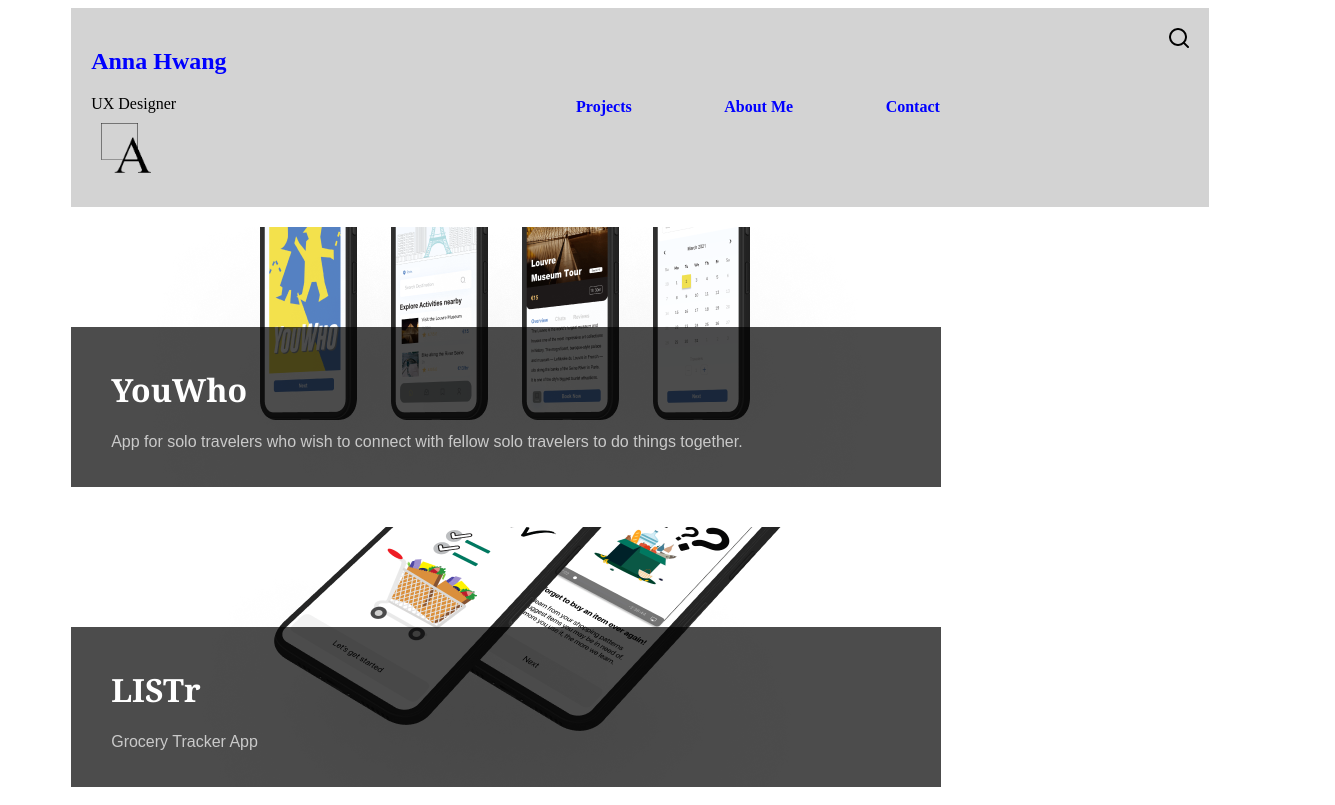
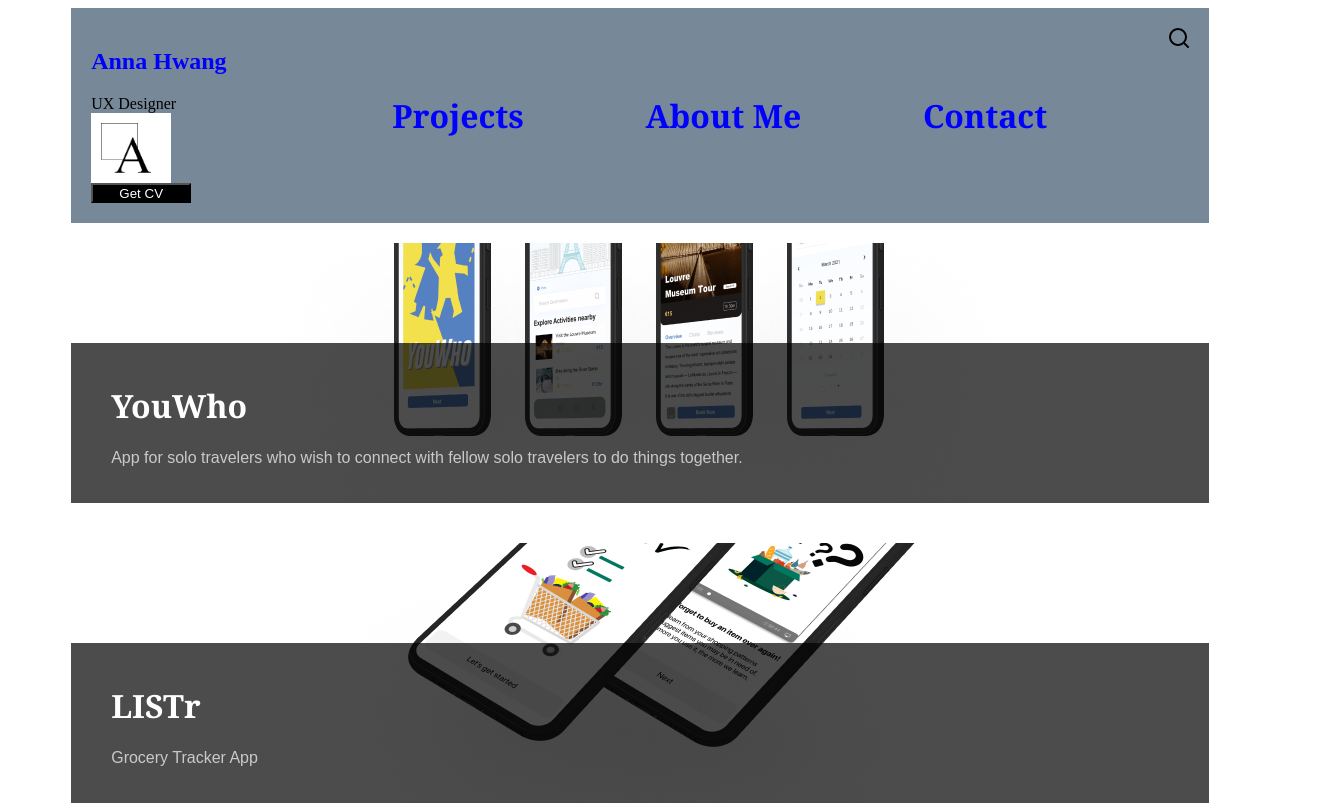
Before and after one commit to annahwang-uxui/UX_UI_HW_17, a plain HTML site: page index.html in a window 1280 px wide. Shown: the top 805 px of the page, 1335 px wide, since content can reach past the window. Drawn offline with Linux system fonts and the light colour scheme.

Commit message:
Updated CSS
layout and scaled rows

```diff
--- a/index.html
+++ b/index.html
@@ -1,7 +1,7 @@
 <!DOCTYPE html>
 
 <head>
-    <title>Anna Hwang - UI/UX designer</title>
+    <title>Anna Hwang -UX designer</title>
     <link rel="stylesheet" type="text/css" href="style.css">
 </head>
 
@@ -9,18 +9,21 @@
 
     <!-- Nav HTML -->
     <nav id="navBar">
-        <div id="profile">
+        <div class="profile">
             <h1>Anna Hwang</h1>
             <div>UX Designer</div>
             <div class="logo">
                 <img id="alogo" src="images/logo.png" alt="">
             </div>
+            <div class="cv">
+                <button>Get CV</button>
+            </div>
         </div>
 
         <div id="navigation">
-            <p class="highlight">Projects</p>
-            <p>About Me</p>
-            <p>Contact</p>
+            <p class="nav">Projects</p>
+            <p class="nav">About Me</p>
+            <p class="nav">Contact</p>
         </div>
         <div class="icons">
             <img src="images/search.png">
--- a/style.css
+++ b/style.css
@@ -1,25 +1,40 @@
 /* Navigation styles */
-#logo {
+.logo {
     background: white;
+    height: 70px;
+    width: 80px;
 }
 
 #navBar {
     display: flex;
     flex-direction: row;
     margin: 0px 5%;
-    background-color: lightgray;
+    background-color: lightslategray;
     padding: 20px;
     justify-content: space-between;
+}
+
+button {
+    background-color: black;
+    color: white;
+    height: 20px;
+    width: 100px;
+}
+button:hover {
+    background-color: blue;
 }
 
 #alogo {
     height: 50px;
     margin: 10px;
 }
-#profile {
+.profile {
     display: flex;
     flex-direction: column;
-    width: 20vw;
+    width: 20%;
+}
+h1:hover {
+    color: yellow;
 }
 
 #navBar h1 {
@@ -32,7 +47,7 @@
     color: blue;
     font-weight: bold;
     display: flex;
-    width: 50%;
+    width: 100%;
     align-items: center;
     justify-content: space-evenly;
 }
@@ -42,12 +57,17 @@
     text-decoration: none;
 }
 
+.nav {
+    font-family: Georgia, 'Times New Roman', Times, serif;
+    font-size: 2em;
+}
+
 /* Column styles */
 
 .column {
     display: flex;
     height: 1200px;
-    width: 967px;
+    width: 100%;
     flex-direction: column;
     margin: 0 5%;
 }
@@ -83,6 +103,7 @@
 }
 
 .text {
+    font-family: Arial;
     background: rgba(0,0,0,0.7);
     width: 100%;
     padding: 20px 40px;
```
